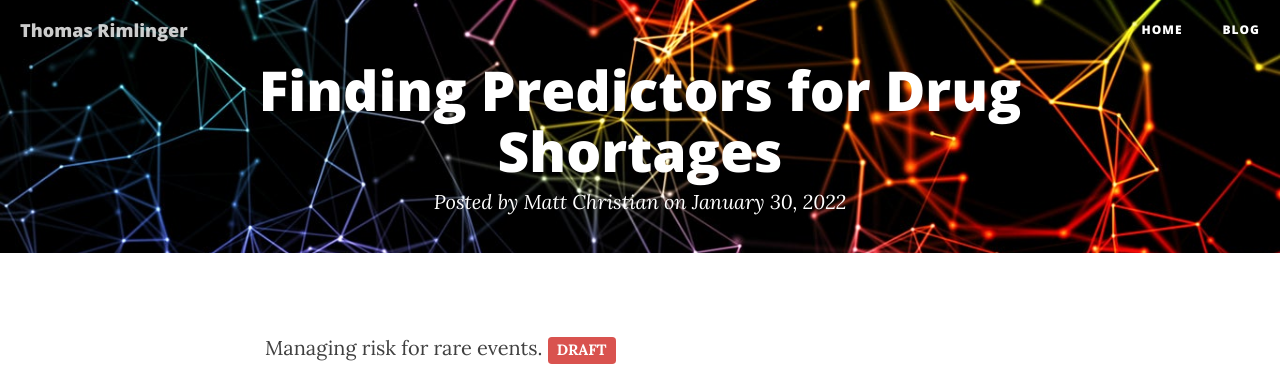
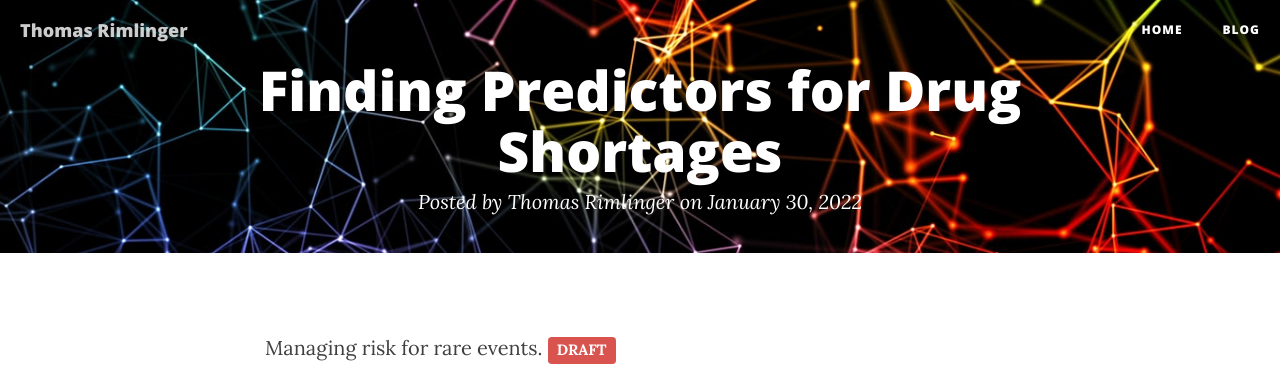
Before and after one commit to trimlinger/trimlinger.github.io, a Jekyll site: the page built from _posts/2023-01-30-feature_selection.markdown, in a window 1280 px wide and 900 px high. Shown: the top 383 px of the window. Built offline with Jekyll 4.4.1, drawn with Linux system fonts in a browser that asks for light colours; nearby versions of some CDN libraries; a script that is not in the unit is left out.

Commit message:
removing matt's name

```diff
--- a/_posts/2023-01-13-imbalance.markdown
+++ b/_posts/2023-01-13-imbalance.markdown
@@ -2,7 +2,7 @@
 layout:     post
 title:      "Medicare Part D Markup"
 date:       2022-01-13 12:00:00
-author:     "Matt Christian"
+author:     "Thomas Rimlinger"
 header-img: "img/cover.jpeg"
 ---
 How effectively does the US Government negotiate drug costs? It depends on the drug.
--- a/_posts/2023-01-30-feature_selection.markdown
+++ b/_posts/2023-01-30-feature_selection.markdown
@@ -2,7 +2,7 @@
 layout:     post
 title:      "Finding Predictors for Drug Shortages"
 date:       2022-01-30 12:00:00
-author:     "Matt Christian"
+author:     "Thomas Rimlinger"
 header-img: "img/cover.jpeg"
 ---
 Managing risk for rare events.
```
